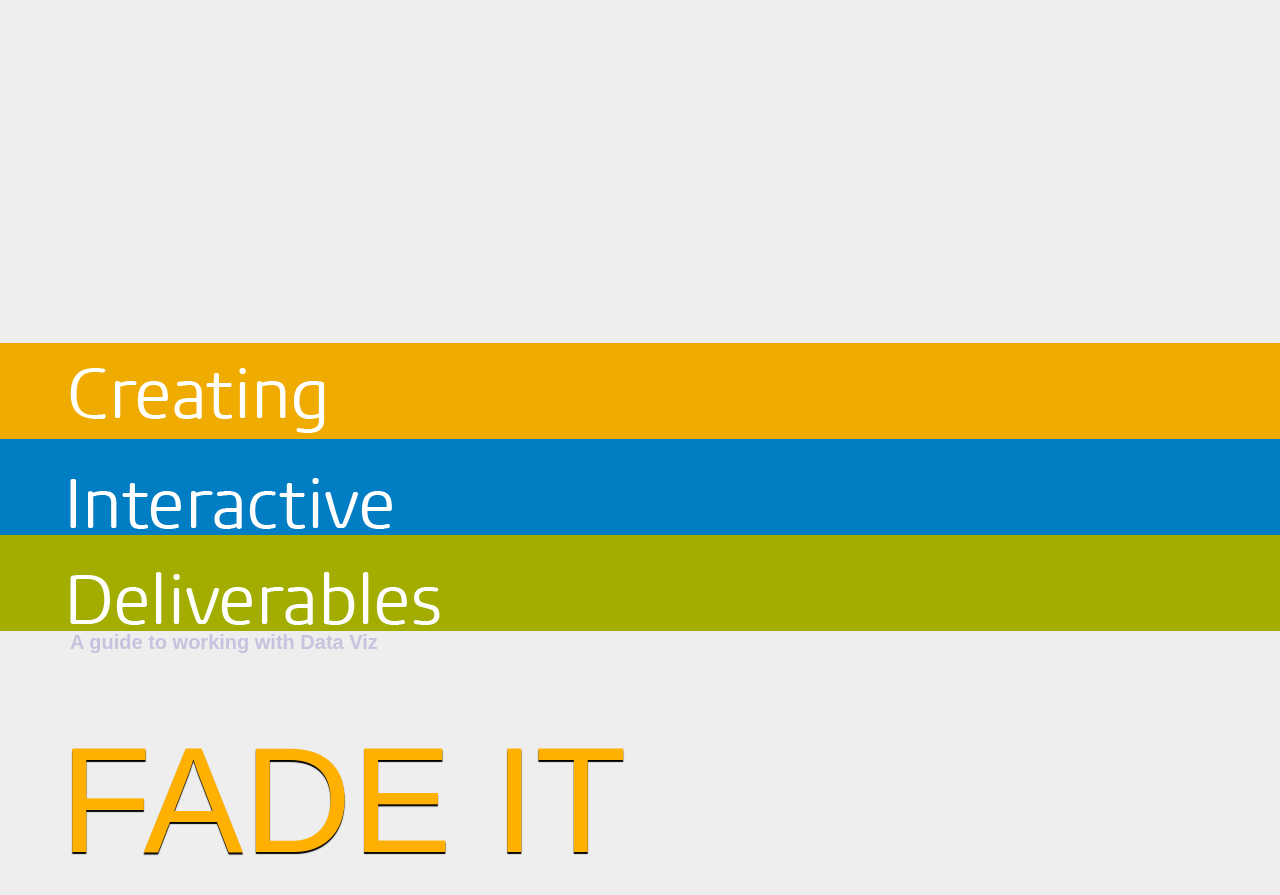
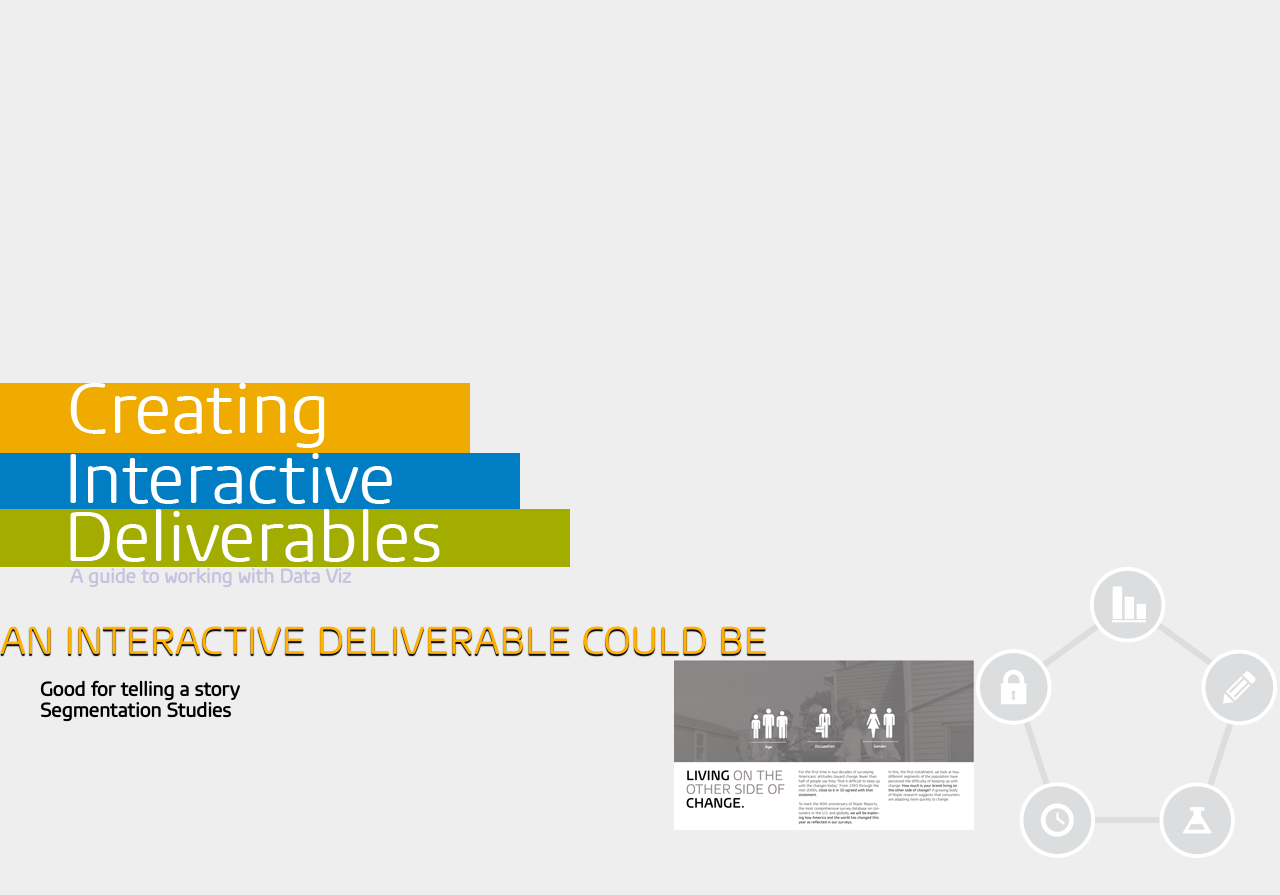
Before and after one commit to daniellecarrick/Interactive-Guide-to-Interactive-Guys, a website: page index.html in a window 1280 px wide. Shown: the part 57-952 px from the top of the page. Drawn offline with nearby package versions, Linux system fonts and the light colour scheme.

Commit message:
style and structure
creating sections and floating elements

```diff
--- a/css/style.css
+++ b/css/style.css
@@ -27,7 +27,7 @@ body {
 }
 
 h1 {
-	font-size: 120px;
+	font-size: 40px;
 	font-weight: normal;
 	margin: 0;
 	font-family: InsightWebRegular, Arial,sans-serif;
@@ -99,22 +99,58 @@ blockquote {
 
 /* INTRO SLIDE */
 
-h1.block {
+div.block {
 	padding: 0 0 0 70px;
 	margin: 0px;
 }
 
-h1.yellow {
+.yellow {
 	background: #f0ab00;
+	width: 400px;
 }
 
-h1.green {
+.green {
 	background: #a2ad00;
-
+	width: 500px;
 }
 
-h1.blue {
+.blue {
 	background: #007dc3;
+	width: 450px;
+}
+
+/*universal classes*/
+
+.right {
+	float: right;
+}
+
+.left {
+	float: left;
+}
+.section {
+	margin: 40px 0;
+}
+
+/*----CLEARFIX and CLEAR----*/
+
+.clear {
+	clear: both;
+}
+
+.clearfix {
+	    height: 1%; /* IE5-6 */
+	    }
+.clearfix {
+		display: inline-block; /* IE7not8 */
+		}
+.clearfix:after { /* FF, IE8, O, S, etc. */
+	    content: ".";
+	    display: block;
+	    height: 0;
+	    clear: both;
+	    visibility: hidden;
+	    }
 
 /*
 #console {
@@ -315,7 +351,7 @@ h1.blue {
 	color:#C5C3DE;
 }
 
-*/
+
 
 /*----FONT----*/
 
--- a/index.html
+++ b/index.html
@@ -17,25 +17,32 @@
 	<div id="content-wrapper">
 
 	<!--INTRO SLIDE-->
-	<div id="intro">
+	<div id="intro" class="section">
 
 		<!--Title Animation-->
-		<h1 class="yellow block"><img src="img/creating.png"/></h1>
-		<h1 class="blue block"><img src="img/interactive.png"></h1>
-		<h1 class="green block"><img src="img/deliverables.png"></h1>
-
-		<p class="animate-build" data-build="4"> A guide to working with Data Viz</p>
+		<div class="yellow block" id="fade-it"><img src="img/creating.png"/></div>
+		<div class="blue block" ><img src="img/interactive.png"></div>
+		<div class="green block"><img src="img/deliverables.png"></div>
+		<img class="right clear" src="img/intro-graphic.png" id="spin-it"/>
+		<p > A guide to working with Data Viz</p>
 
 	</div>
 
-		<div id="examples-1">
-			<h2 id="fade-it">Fade It</h2>
-			<h2 id="fly-it">Fly It</h2>
-			<h2 id="spin-it">Spin It</h2>
-			<h2 id="scale-it">Scale It</h2>
-			<h2 id="smush-it">Smush It</h2>
+
+	<div id="about-interactive" class="section">
+
+		<h1>An interactive deliverable could be</h1>
+		<div id="microsite">
+			<div class="left">
+				<ul>
+					<li>Good for telling a story</li>
+					<li>Segmentation Studies</li>
+				</ul>
+			</div>
+			<div class="right">
+				<img src="img/one.PNG" />
+			</div>
 		</div>
-
 	</div>
 
 	<!--Scripts-->
```
Also changed, not shown: img/intro-graphic.png (added).
